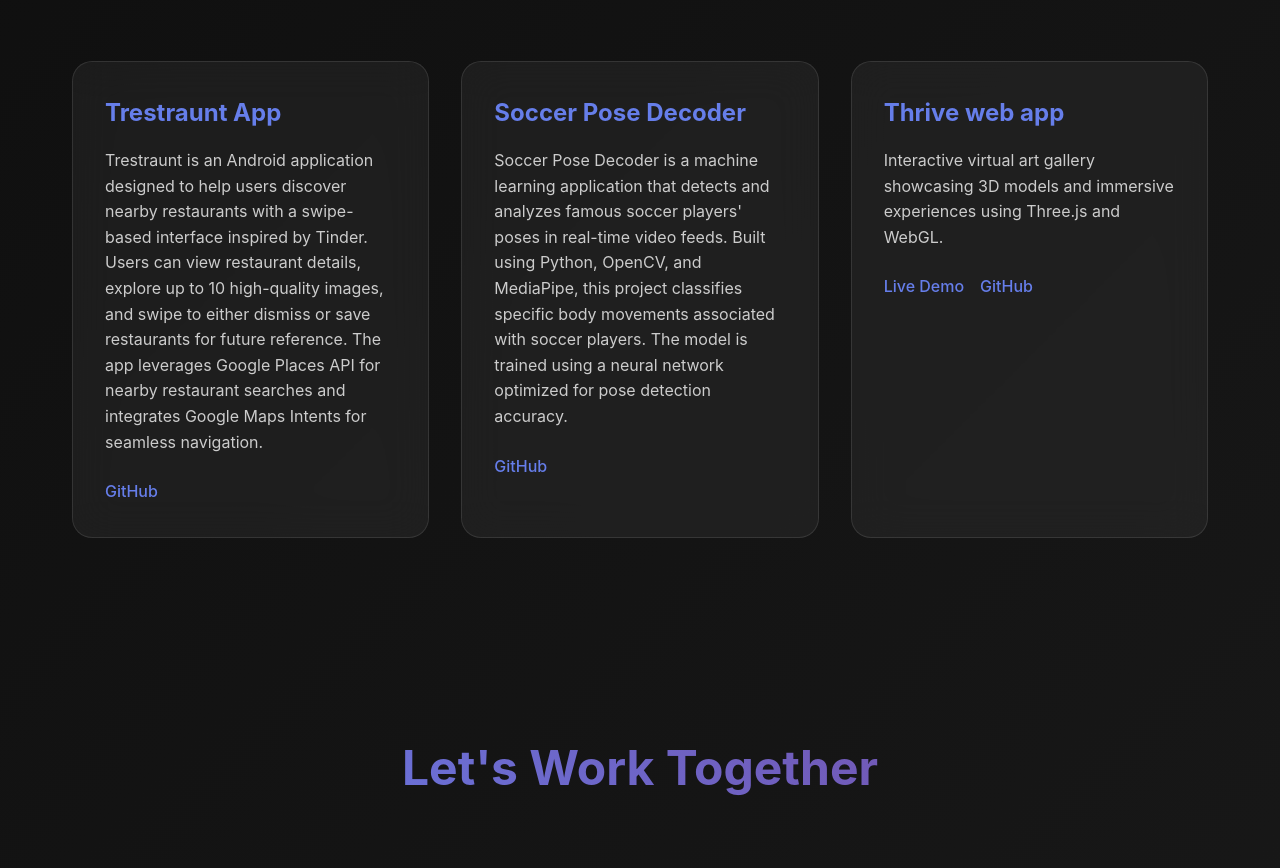
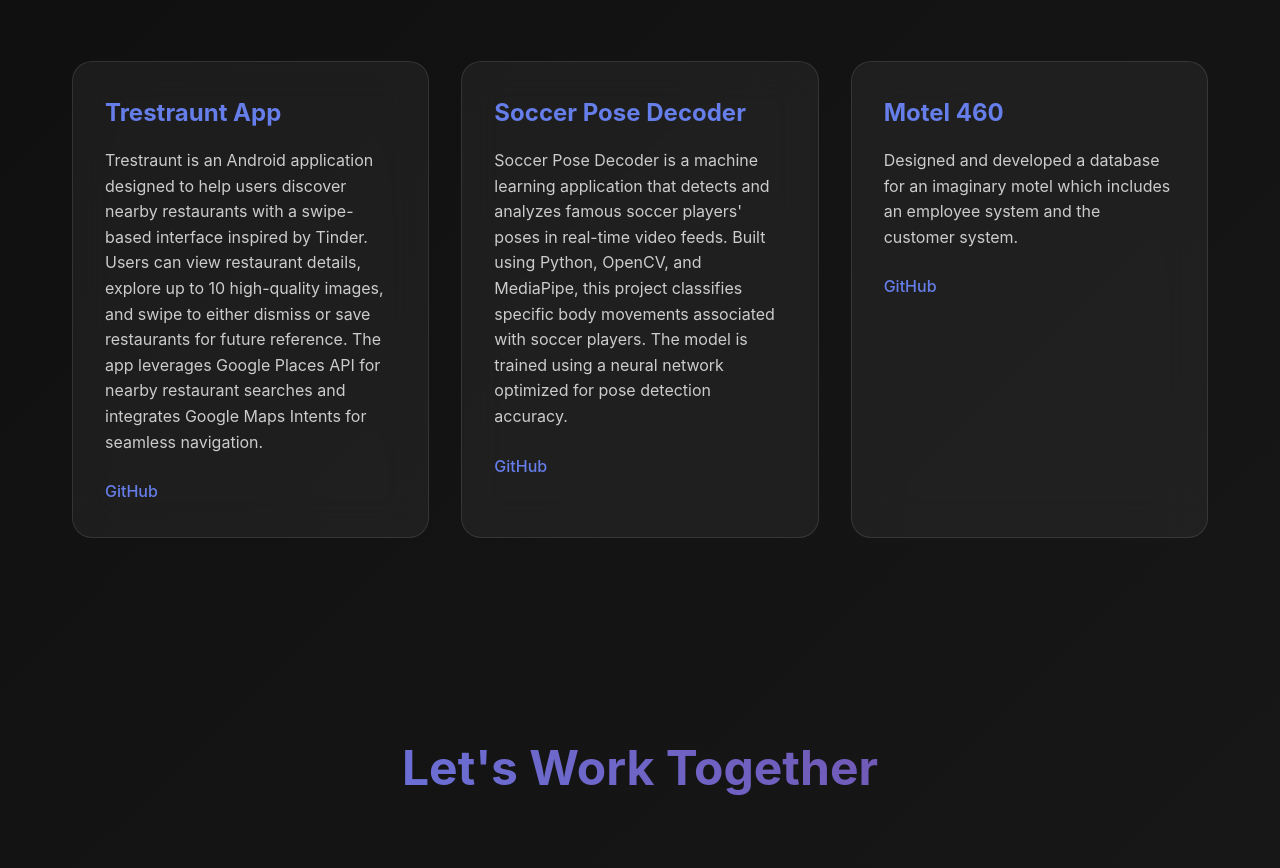
Before and after one commit to somsisas/personal_website, a plain HTML site: page index.html in a window 1280 px wide. Shown: the part 1709-2577 px from the top of the page. Drawn offline with Linux system fonts and the light colour scheme.

Commit message:
Update index.html

```diff
--- a/index.html
+++ b/index.html
@@ -751,14 +751,18 @@
           </div>
 
           <div class="project-card fade-in">
-            <h3>Thrive web app</h3>
+            <h3>Motel 460</h3>
             <p>
-              Interactive virtual art gallery showcasing 3D models and immersive
-              experiences using Three.js and WebGL.
+              Designed and developed a database for an imaginary motel which
+              includes an employee system and the customer system.
             </p>
             <div class="project-links">
-              <a href="#">Live Demo</a>
-              <a href="#">GitHub</a>
+              <a
+                target="_blank"
+                rel="noopener noreferrer"
+                href="https://github.com/somsisas/Motel460?tab=readme-ov-file"
+                >GitHub</a
+              >
             </div>
           </div>
         </div>
```
